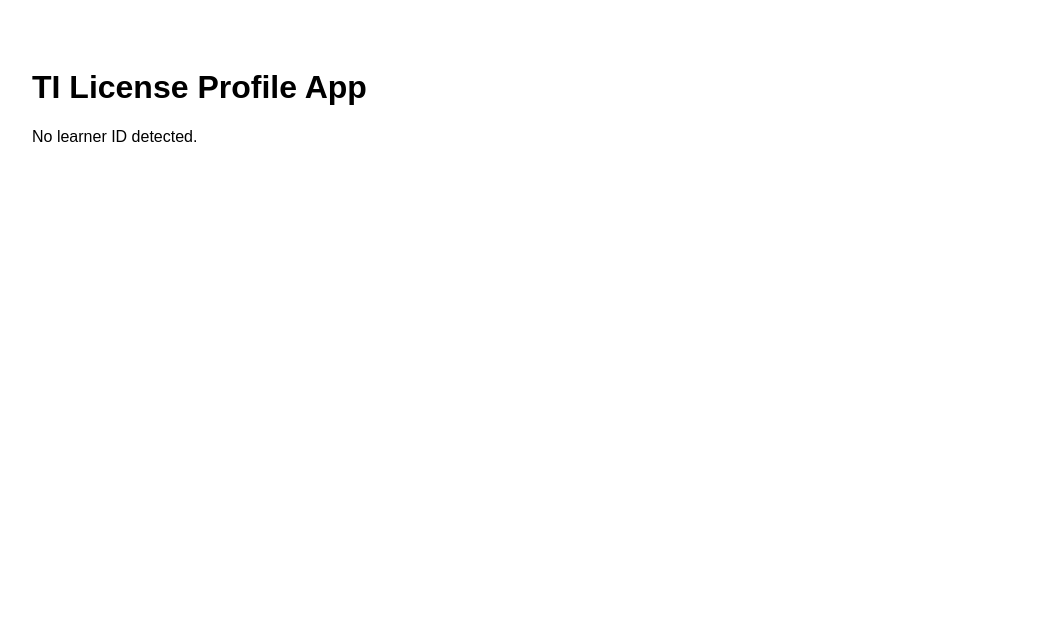
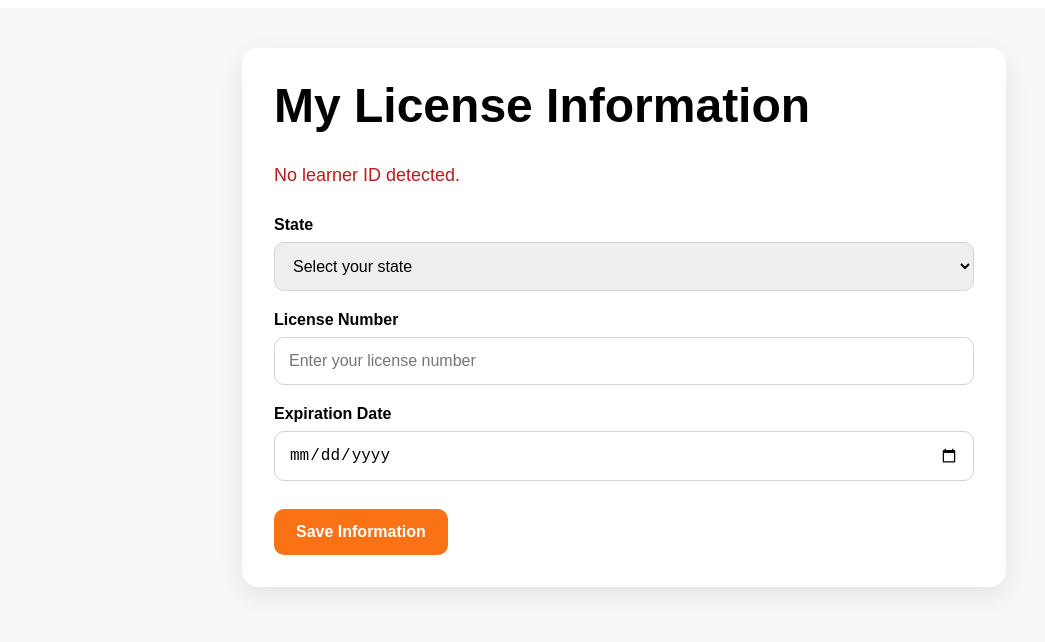
Before and after one commit to marcel-maitland/ti-license-profile-app, a Next.js app: page / in a window 1280 px wide. Shown: the top 642 px of the page, without its empty margins (16-1061 px from the left). Built offline with nearby package versions, Linux system fonts and the light colour scheme.

Commit message:
Update page.tsx

```diff
--- a/app/page.tsx
+++ b/app/page.tsx
@@ -8,16 +8,131 @@ export default function HomePage({ searchParams }: PageProps) {
   const learnerId = searchParams?.learnerId
 
   return (
-    <main style={{ padding: "40px", fontFamily: "Arial, sans-serif" }}>
-      <h1>TI License Profile App</h1>
+    <main
+      style={{
+        padding: "40px",
+        fontFamily: "Arial, sans-serif",
+        background: "#f7f7f7",
+        minHeight: "100vh",
+      }}
+    >
+      <div
+        style={{
+          maxWidth: "700px",
+          margin: "0 auto",
+          background: "#ffffff",
+          borderRadius: "16px",
+          padding: "32px",
+          boxShadow: "0 8px 24px rgba(0,0,0,0.08)",
+        }}
+      >
+        <h1 style={{ marginTop: 0, fontSize: "48px", lineHeight: 1.1 }}>
+          My License Information
+        </h1>
 
-      {learnerId ? (
-        <p>
-          Learner ID detected: <strong>{learnerId}</strong>
-        </p>
-      ) : (
-        <p>No learner ID detected.</p>
-      )}
+        {learnerId ? (
+          <p style={{ fontSize: "18px", color: "#444" }}>
+            Learner ID detected: <strong>{learnerId}</strong>
+          </p>
+        ) : (
+          <p style={{ fontSize: "18px", color: "#b91c1c" }}>
+            No learner ID detected.
+          </p>
+        )}
+
+        <div style={{ marginTop: "30px" }}>
+          <label
+            style={{
+              display: "block",
+              fontWeight: 700,
+              marginBottom: "8px",
+              fontSize: "16px",
+            }}
+          >
+            State
+          </label>
+          <select
+            style={{
+              width: "100%",
+              padding: "14px",
+              borderRadius: "10px",
+              border: "1px solid #d1d5db",
+              fontSize: "16px",
+              marginBottom: "20px",
+            }}
+            defaultValue=""
+          >
+            <option value="" disabled>
+              Select your state
+            </option>
+            <option value="TX">Texas</option>
+            <option value="FL">Florida</option>
+            <option value="NY">New York</option>
+          </select>
+
+          <label
+            style={{
+              display: "block",
+              fontWeight: 700,
+              marginBottom: "8px",
+              fontSize: "16px",
+            }}
+          >
+            License Number
+          </label>
+          <input
+            type="text"
+            placeholder="Enter your license number"
+            style={{
+              width: "100%",
+              padding: "14px",
+              borderRadius: "10px",
+              border: "1px solid #d1d5db",
+              fontSize: "16px",
+              marginBottom: "20px",
+              boxSizing: "border-box",
+            }}
+          />
+
+          <label
+            style={{
+              display: "block",
+              fontWeight: 700,
+              marginBottom: "8px",
+              fontSize: "16px",
+            }}
+          >
+            Expiration Date
+          </label>
+          <input
+            type="date"
+            style={{
+              width: "100%",
+              padding: "14px",
+              borderRadius: "10px",
+              border: "1px solid #d1d5db",
+              fontSize: "16px",
+              marginBottom: "28px",
+              boxSizing: "border-box",
+            }}
+          />
+
+          <button
+            style={{
+              background: "#f97316",
+              color: "#fff",
+              border: "none",
+              padding: "14px 22px",
+              borderRadius: "10px",
+              fontSize: "16px",
+              fontWeight: 700,
+              cursor: "pointer",
+            }}
+          >
+            Save Information
+          </button>
+        </div>
+      </div>
     </main>
   )
 }
```
